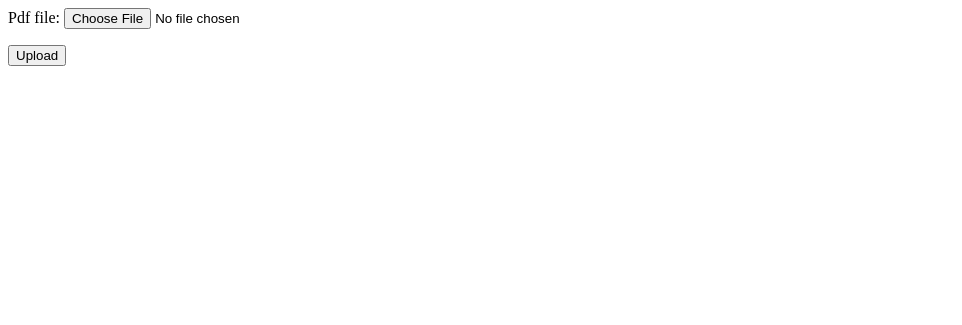
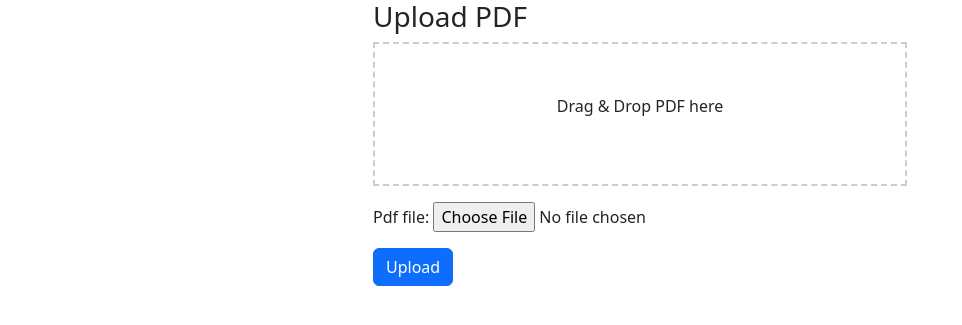
Before and after one commit to Elyss/Skoll, a Django app: page /EME/ in a window 1280 px wide. Shown: the top 325 px of the page, without its empty margins (0-962 px from the left). Run offline with Django 3.2, Linux system fonts and the light colour scheme.

Commit message:
drag and drop

```diff
--- /dev/null
+++ b/masque_EME/templates/masque_EME/base.html
@@ -0,0 +1,69 @@
+<!DOCTYPE html>
+<html lang="en">
+<head>
+    <meta charset="UTF-8">
+    <meta http-equiv="X-UA-Compatible" content="IE=edge">
+    <meta name="viewport" content="width=device-width, initial-scale=1.0">
+    <title>Your App</title>
+
+    <!-- Bootstrap CSS CDN -->
+    <link rel="stylesheet" href="https://cdn.jsdelivr.net/npm/bootstrap@5.2.3/dist/css/bootstrap.min.css" integrity="sha384-rbsA2VBKQhggwzxH7pPCaAqO46MgnOM80zW1RWuH61DGLwZJEdK2Kadq2F9CUG65" crossorigin="anonymous">
+</head>
+<body>
+
+    <div class="container">
+        {% block css %}
+        <style>
+            #drop-zone {
+                border: 2px dashed #ccc;
+                padding: 50px;
+                text-align: center;
+            }
+
+            #drop-zone.dragging {
+                border-color: #000;
+            }
+        </style>
+        {% endblock %}
+
+        {% block content %}
+        {% endblock %}
+    </div>
+
+    <!-- Bootstrap JS, Popper.js, and jQuery CDN -->
+    <script src="https://cdn.jsdelivr.net/npm/bootstrap@5.2.3/dist/js/bootstrap.min.js" integrity="sha384-cuYeSxntonz0PPNlHhBs68uyIAVpIIOZZ5JqeqvYYIcEL727kskC66kF92t6Xl2V" crossorigin="anonymous"></script>
+    <script src="https://cdn.jsdelivr.net/npm/bootstrap@5.2.3/dist/js/bootstrap.bundle.min.js" integrity="sha384-kenU1KFdBIe4zVF0s0G1M5b4hcpxyD9F7jL+jjXkk+Q2h455rYXK/7HAuoJl+0I4" crossorigin="anonymous"></script>
+<script>
+    let dropZone = document.getElementById('drop-zone');
+    let fileInput = document.getElementById('id_pdf_file');  // Assuming the id of your file input is 'id_pdf_file'
+
+    dropZone.addEventListener('dragover', (e) => {
+        e.preventDefault();
+        dropZone.classList.add('drag-over');
+    });
+
+    dropZone.addEventListener('dragleave', () => {
+        dropZone.classList.remove('drag-over');
+    });
+
+    dropZone.addEventListener('drop', (e) => {
+        e.preventDefault();
+        dropZone.classList.remove('drag-over');
+
+        let files = e.dataTransfer.files;
+        fileInput.files = files;
+
+        dropZone.innerText = files[0].name;
+    });
+
+    dropZone.addEventListener('click', () => {
+        fileInput.click();
+    });
+
+    fileInput.addEventListener('change', () => {
+        dropZone.innerText = fileInput.files[0].name;
+    });
+</script>
+
+</body>
+</html>
--- a/masque_EME/templates/masque_EME/index.html
+++ b/masque_EME/templates/masque_EME/index.html
@@ -1,9 +1,20 @@
-<form method="post" enctype="multipart/form-data">
+{% extends 'masque_EME/base.html' %}
+
+{% block content %}
+<div class="container">
+    <div class="row">
+        <div class="col-md-6 offset-md-3">
+            <h3>Upload PDF</h3>
+            <form method="post" enctype="multipart/form-data" id="pdf-upload-form">
                 {% csrf_token %}
+                <div id="drop-zone" class="mb-3">
+                    <p>Drag & Drop PDF here</p>
+                </div>
                 {{ form.as_p }}
-    <button type="submit">Upload</button>
+                <button type="submit" class="btn btn-primary">Upload</button>
             </form>
 
+            <!-- Include additional parts to show the PDF text and link -->
             {% if extracted_text %}
                 <h3>Extracted Text from the PDF:</h3>
                 <pre>{{ extracted_text }}</pre>
@@ -15,3 +26,34 @@
                     <a href="{{ file_url }}" target="_blank">View it here</a>.
                 </p>
             {% endif %}
+        </div>
+    </div>
+</div>
+{% endblock %}
+
+{% block js %}
+<script>
+    const dropZone = document.getElementById('drop-zone');
+    const fileInput = document.getElementById('id_pdf_file'); // Assuming the file input ID generated by Django is 'id_pdf_file'
+    const uploadForm = document.getElementById('pdf-upload-form');
+
+    dropZone.addEventListener('dragover', (e) => {
+        e.preventDefault();
+        dropZone.classList.add('dragging');
+    });
+
+    dropZone.addEventListener('dragleave', () => {
+        dropZone.classList.remove('dragging');
+    });
+
+    dropZone.addEventListener('drop', (e) => {
+        e.preventDefault();
+        dropZone.classList.remove('dragging');
+
+        const files = e.dataTransfer.files;
+        fileInput.files = files;
+
+        uploadForm.submit(); // Optionally submit the form automatically after a file is dropped
+    });
+</script>
+{% endblock %}
```
Also changed, not shown: docker-compose.prod.yml (+10 -2 lines), static/Skoll/style.css (added, +17 -0 lines), 7 other files. Lines whose indentation alone changed are shown as unchanged.
